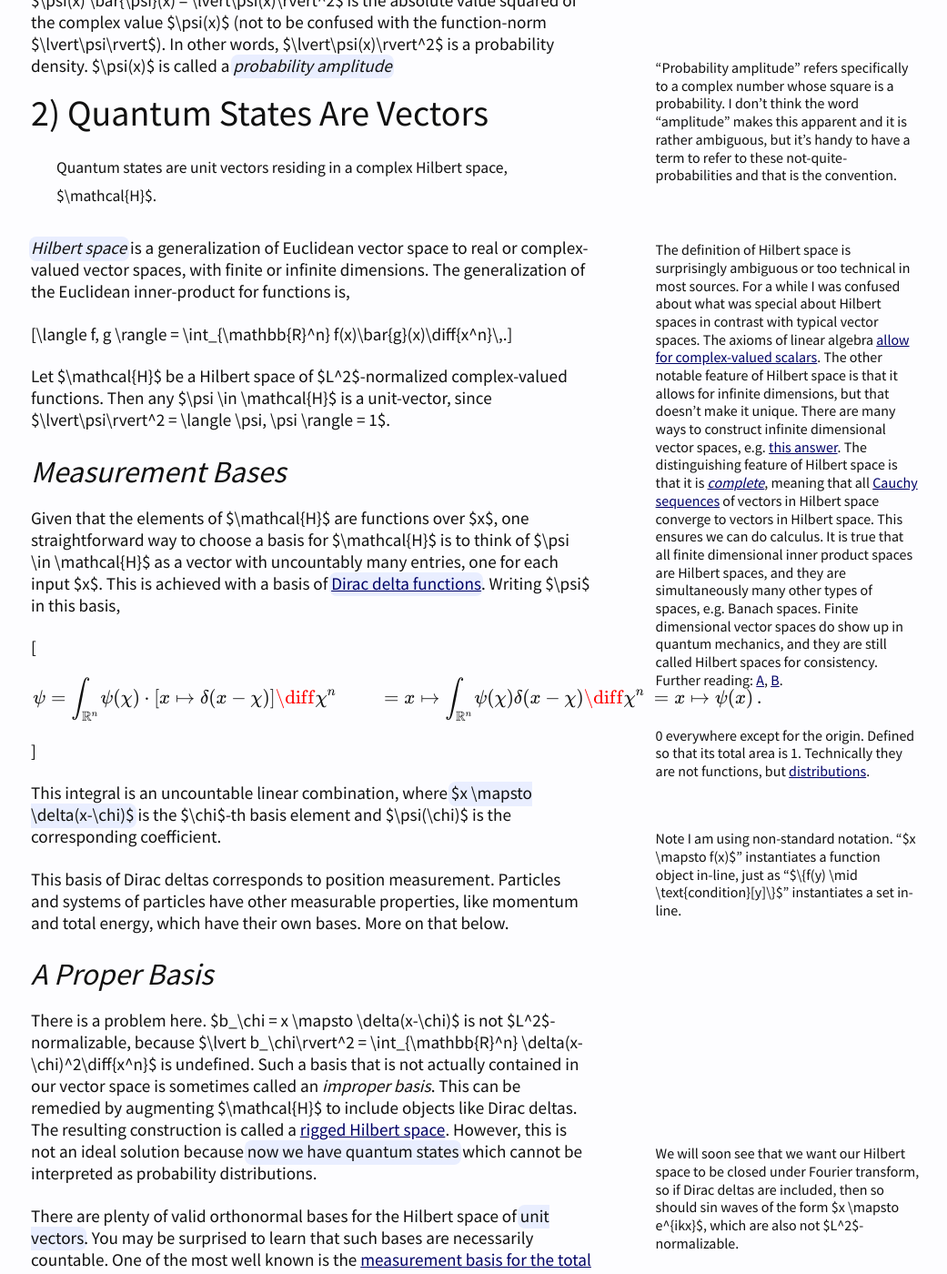
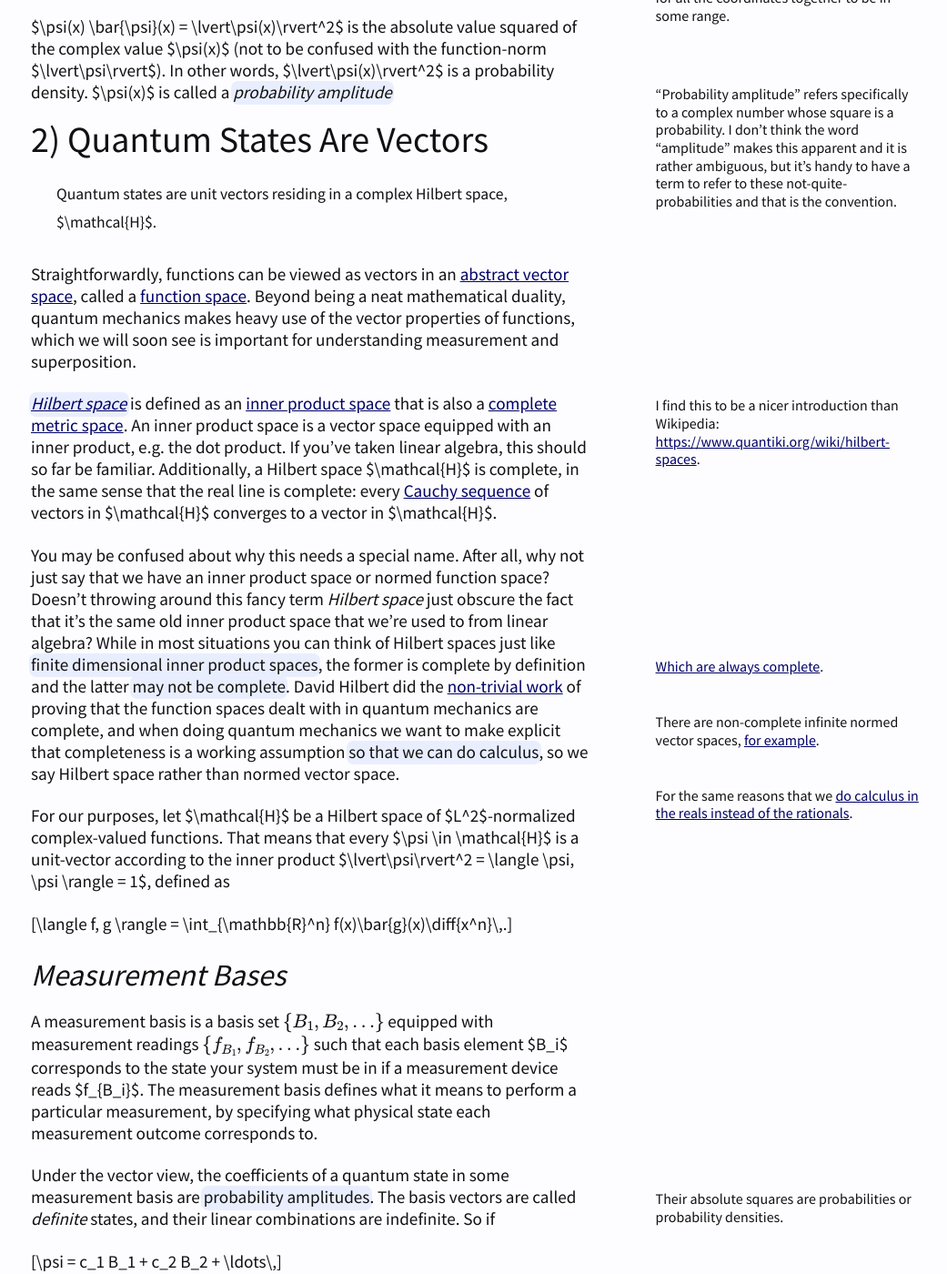
Before and after one commit to danabo/zhat, a Jekyll site: the page built from _posts/2019-12-22-quantum-minimal-conceptual-unit.md, in a window 1280 px wide and 1400 px high, scrolled down 1792 px. Shown: the whole window at 91% size, without its empty margins (126-1167 px from the left). Built offline with Jekyll 4.4.1, drawn with Linux system fonts in a browser that asks for light colours; formulas are drawn with MathJax 3; comment, search, counter and statistics services are not loaded; some of the changed text lies outside the part shown.

Commit message:
Minor fixes to quantum mechanics primer

```diff
--- a/_posts/2019-12-22-quantum-minimal-conceptual-unit.md
+++ b/_posts/2019-12-22-quantum-minimal-conceptual-unit.md
@@ -69,15 +69,33 @@
 
 > Quantum states are unit vectors residing in a complex Hilbert space, $\mathcal{H}$.
 
-{% marginnote "*Hilbert space*" "The definition of Hilbert space is surprisingly ambiguous or too technical in most sources. For a while I was confused about what was special about Hilbert spaces in contrast with typical vector spaces. The axioms of linear algebra [allow for complex-valued scalars](https://math.stackexchange.com/a/28876). The other notable feature of Hilbert space is that it allows for infinite dimensions, but that doesn't make it unique. There are many ways to construct infinite dimensional vector spaces, e.g. [this answer](https://math.stackexchange.com/a/466741). The distinguishing feature of Hilbert space is that it is [*complete*](https://en.wikipedia.org/wiki/Complete_metric_space), meaning that all [Cauchy sequences](https://en.wikipedia.org/wiki/Cauchy_sequence) of vectors in Hilbert space converge to vectors in Hilbert space. This ensures we can do calculus. It is true that all finite dimensional inner product spaces are Hilbert spaces, and they are simultaneously many other types of spaces, e.g. Banach spaces. Finite dimensional vector spaces do show up in quantum mechanics, and they are still called Hilbert spaces for consistency. Further reading: [A](https://www.quantiki.org/wiki/hilbert-spaces), [B](https://en.wikipedia.org/wiki/Hilbert_space#History)." %} is a generalization of Euclidean vector space to real or complex-valued vector spaces, with finite or infinite dimensions. The generalization of the Euclidean inner-product for functions is,
+Straightforwardly, functions can be viewed as vectors in an [abstract vector space](https://mathworld.wolfram.com/AbstractVectorSpace.html), called a [function space](https://en.wikipedia.org/wiki/Vector_space#Function_spaces). Beyond being a neat mathematical duality, quantum mechanics makes heavy use of the vector properties of functions, which we will soon see is important for understanding measurement and superposition.
+
+{% marginnote '[*Hilbert space*](https://en.wikipedia.org/wiki/Hilbert_space)' 'I find this to be a nicer introduction than Wikipedia: [https://www.quantiki.org/wiki/hilbert-spaces](https://www.quantiki.org/wiki/hilbert-spaces).' %} is defined as an [inner product space](https://en.wikipedia.org/wiki/Inner_product_space) that is also a [complete metric space](https://en.wikipedia.org/wiki/Complete_metric_space). An inner product space is a vector space equipped with an inner product, e.g. the dot product. If you've taken linear algebra, this should so far be familiar. Additionally, a Hilbert space $\mathcal{H}$ is complete, in the same sense that the real line is complete: every [Cauchy sequence](https://en.wikipedia.org/wiki/Cauchy_sequence#In_a_metric_space) of vectors in $\mathcal{H}$ converges to a vector in $\mathcal{H}$.
+
+You may be confused about why this needs a special name. After all, why not just say that we have an inner product space or normed function space? Doesn't throwing around this fancy term *Hilbert space* just obscure the fact that it's the same old inner product space that we're used to from linear algebra? While in most situations you can think of Hilbert spaces just like {% marginnote 'finite dimensional inner product spaces' '[Which are always complete](https://math.stackexchange.com/questions/1548157/finite-dimensional-vector-spaces-and-completeness).' %}, the former is complete by definition and the latter {% marginnote 'may not be complete' 'There are non-complete infinite normed vector spaces, [for example](https://www.mathcounterexamples.net/non-complete-normed-vector-space/).' %}.  David Hilbert did the [non-trivial work](https://en.wikipedia.org/wiki/Hilbert_space#History) of proving that the function spaces dealt with in quantum mechanics are complete, and when doing quantum mechanics we want to make explicit that completeness is a working assumption {% marginnote 'so that we can do calculus' 'For the same reasons that we [do calculus in the reals instead of the rationals](https://math.stackexchange.com/a/3610494).' %}, so we say Hilbert space rather than normed vector space.
+
+For our purposes, let $\mathcal{H}$ be a Hilbert space of $L^2$-normalized complex-valued functions. That means that every $\psi \in \mathcal{H}$ is a unit-vector according to the inner product $\lvert\psi\rvert^2 = \langle \psi, \psi \rangle = 1$, defined as
 
 $$
 \langle f, g \rangle = \int_{\mathbb{R}^n} f(x)\bar{g}(x)\diff{x^n}\,.
 $$
 
-Let $\mathcal{H}$ be a Hilbert space of $L^2$-normalized complex-valued functions. Then any $\psi \in \mathcal{H}$ is a unit-vector, since $\lvert\psi\rvert^2 = \langle \psi, \psi \rangle = 1$.
 
 ## Measurement Bases
+
+A measurement basis is a basis set $$\{B_1, B_2, \ldots\}$$ equipped with measurement readings $$\{f_{B_1}, f_{B_2}, \ldots\}$$ such that each basis element $B_i$ corresponds to the state your system must be in if a measurement device reads $f_{B_i}$. The measurement basis defines what it means to perform a particular measurement, by specifying what physical state each measurement outcome corresponds to.
+
+Under the vector view, the coefficients of a quantum state in some measurement basis are {%marginnote "probability amplitudes" "Their absolute squares are probabilities or probability densities." %}. The basis vectors are called *definite* states, and their linear combinations are indefinite. So if
+
+$$
+\psi = c_1 B_1 + c_2 B_2 + \ldots\,
+$$
+
+for measurement basis $$\{B_1, B_2, \ldots\}$$, when the corresponding property of $\psi$ is measured, the system will instantaneously jump to one of $B_i$ with probability $\lvert c_i\rvert^2$. This instantaneous jump is called [*wave-function collapse*](https://en.wikipedia.org/wiki/Wave_function_collapse). The experimenter will also know which of the basis states the system is in because there is a corresponding measurement readout for each (unless the measurement is degenerate). In the position basis, we recover the probability interpretation of states as functions.
+
+
+## Position Basis
 
 Given that the elements of $\mathcal{H}$ are functions over $x$, one straightforward way to choose a basis for $\mathcal{H}$ is to think of $\psi \in \mathcal{H}$ as a vector with uncountably many entries, one for each input $x$. This is achieved with a basis of {% marginnote '[Dirac delta functions](https://en.wikipedia.org/wiki/Dirac_delta_function)' '0 everywhere except for the origin. Defined so that its total area is 1. Technically they are not functions, but [distributions](https://en.wikipedia.org/wiki/Dirac_delta_function#As_a_distribution).' %}. Writing $\psi$ in this basis,
 
@@ -89,46 +107,36 @@
 \end{align}
 $$
 
-This integral is an uncountable linear combination, where {% marginnote '$x \mapsto \delta(x-\chi)$' 'Note I am using non-standard notation. "$x \mapsto f(x)$" instantiates a function object in-line, just as "$\\{f(y) \mid \text{condition}[y]\\}$" instantiates a set in-line.' %} is the $\chi$-th basis element and $\psi(\chi)$ is the corresponding coefficient.
+This integral is an uncountable linear combination, where {% marginnote '$x \mapsto \delta(x-\chi)$' 'Note I am using non-standard notation. "$x \mapsto f(x)$" instantiates a function object in-line, just as "$\\{f(y) \mid \text{condition}[y]\\}$" instantiates a set in-line.' %} is the $\chi$-th basis element and $\psi(\chi)$ is the corresponding coefficient. Note that we are not integrating over the free variable $x$ in $x \mapsto \delta(x-\chi)$, but over $\chi$ which can be viewed as an index into a continuous set of such functions.
 
 This basis of Dirac deltas corresponds to position measurement. Particles and systems of particles have other measurable properties, like momentum and total energy, which have their own bases. More on that below.
 
 ## A Proper Basis
 
-There is a problem here. $b_\chi = x \mapsto \delta(x-\chi)$ is not $L^2$-normalizable, because $\lvert b_\chi\rvert^2 = \int_{\mathbb{R}^n} \delta(x-\chi)^2\diff{x^n}$ is undefined. Such a basis that is not actually contained in our vector space is sometimes called an *improper basis*. This can be remedied by augmenting $\mathcal{H}$ to include objects like Dirac deltas. The resulting construction is called a [rigged Hilbert space](https://en.wikipedia.org/wiki/Rigged_Hilbert_space). However, this is not an ideal solution because {% marginnote "now we have quantum states" "We will soon see that we want our Hilbert space to be closed under Fourier transform, so if Dirac deltas are included, then so should sin waves of the form $x \\mapsto e^{ikx}$, which are also not $L^2$-normalizable." %} which cannot be interpreted as probability distributions.
+There is a problem here. $b_\chi = x \mapsto \delta(x-\chi)$ is not $L^2$-normalizable, because $\lvert b_\chi\rvert^2 = \int_{\mathbb{R}^n} \delta(x-\chi)^2\diff{x^n}$ is undefined. Such a basis that is not actually contained in our vector space is sometimes called an *improper basis*. This can be remedied by augmenting $\mathcal{H}$ to include objects like Dirac deltas. The resulting construction is called a [rigged Hilbert space](https://en.wikipedia.org/wiki/Rigged_Hilbert_space). However, this is not an ideal solution because {% marginnote "now we have quantum states" "We will soon see that we want our Hilbert space to be closed under Fourier transform, so if Dirac deltas are included, then so should sine waves of the form $x \\mapsto e^{ikx}$, which are also not $L^2$-normalizable." %} which cannot be interpreted as probability distributions.
 
-There are plenty of valid orthonormal bases for the Hilbert space of {% marginnote 'unit vectors' 'And also $L^2$-normalized functions.' %}. You may be surprised to learn that such bases are necessarily countable. One of the most well known is the [measurement basis for the total energy of the harmonic oscillator](https://en.wikipedia.org/wiki/Quantum_harmonic_oscillator#Hamiltonian_and_energy_eigenstates).
+There are plenty of valid orthonormal bases for the Hilbert space of {% marginnote 'unit vectors' 'And also $L^2$-normalized functions.' %}. You may be surprised to learn that such bases are necessarily countable, as opposed to the uncountable basis of Dirac delta functions. One of the most well known is the [measurement basis for the total energy of the harmonic oscillator](https://en.wikipedia.org/wiki/Quantum_harmonic_oscillator#Hamiltonian_and_energy_eigenstates).
 
 $$
 \mathcal{B} = \{x \mapsto(-1)^n(2^nn!\sqrt{\pi})^{-\frac{1}{2}}e^{\frac{x^2}{2}}\frac{\diff{^n}}{\diff{x^n}}\left[e^{-x^2}\right]\,\mid\, n \in \mathbb{N}\}\,.
 $$
 
 Symbolically these functions look quite complicated, but you can get a sense for the pattern of what these functions look like as $n$ increases:
-![](https://upload.wikimedia.org/wikipedia/commons/thumb/9/9e/Herm5.svg/900px-Herm5.svg.png)
-*Plot of first 6 basis functions: 0 (black), 1 (red), 2 (blue), 3 (yellow), 4 (green), and 5 (magenta). Note that these are real-valued functions. Source: [https://en.wikipedia.org/wiki/Hermite_polynomials#Hermite_functions](https://en.wikipedia.org/wiki/Hermite_polynomials#Hermite_functions).
- {% fixme %}Image caption font{% endfixme %}*
+{% extfigure https://upload.wikimedia.org/wikipedia/commons/thumb/9/9e/Herm5.svg/900px-Herm5.svg.png 'Plot of first 6 basis functions: 0 (black), 1 (red), 2 (blue), 3 (yellow), 4 (green), and 5 (magenta). Note that these are real-valued functions. Source: <a href="https://en.wikipedia.org/wiki/Hermite_polynomials#Hermite_functions">https://en.wikipedia.org/wiki/Hermite_polynomials#Hermite_functions</a>' %}
 
-It's amazing that can write any function in $\mathcal{H}$ as a linear combination of the functions in $\mathcal{B}$, i.e. any continuous complex-valued $L^2$-normalized function can be written as a weighted sum of these functions. We can also use $\mathcal{B}$ to explicitly construct our $L^2$-normalized Hilbert space,
+It's amazing that can write {% marginnote 'any function in $\mathcal{H}$' 'Any continuous complex-valued $L^2$-normalized function.' %} as a countable linear combination of these strange looking functions in $\mathcal{B}$. This is convenient, because we can now explicitly construct our $L^2$-normalized Hilbert space,
 
 $$
-\mathcal{H} = \{c_0H_0(x) + c_1H_1(x) + c_2H_2(x) + \ldots \,|\, c_0,c_1,c_2,\ldots\in\mathbb{C}\}\,,
+\mathcal{H} = \left\{c_0H_0(x) + c_1H_1(x) + c_2H_2(x) + \ldots \,\middle\vert\, c_0,c_1,c_2,\ldots\in\mathbb{C}\right\}\,,
 $$
 
 where $H_n(x) \in \mathcal{B}$ is the $n$-th [Hermite function](https://en.wikipedia.org/wiki/Hermite_polynomials#Definition).
 
 ## Punchline: Uncertainty Principle From Change Of Basis
 
-Under the vector view, the coefficients of a quantum state in some measurement basis are {%marginnote "probability amplitudes" "Their absolute squares are probabilities or probability densities." %}. The basis vectors are called *definite* states, and their linear combinations are indefinite. So if
+*Superposition* is the name given to the physical phenomenon of a system being in an indefinite state, meaning that when you observe some property the outcome is probabilistic. Mathematically superposition is modeled by linear combinations of definite states. A key facet of quantum mechanics is that a system cannot be {% marginnote "simultaneously definite" "Unless the measurements [commute](https://en.wikipedia.org/wiki/Complete_set_of_commuting_observables)." %} with respect to different simultaneous measurement bases. We get this phenomenon for free out of the framework of linear algebra, by representing properties to be measured as orthonormal bases in Hilbert space.
 
-$$
-\psi = c_1 B_1 + c_2 B_2 + \ldots\,
-$$
-
-for measurement basis $\\{B_1, B_2, \ldots\\}$, when the corresponding property of $\psi$ is measured, the system will instantaneously jump to one of $B_i$ with probability $\lvert c_i\rvert^2$. This instantaneous jump is called [*wave-function collapse*](https://en.wikipedia.org/wiki/Wave_function_collapse). The experimenter will also know which of the basis states the system is in because there is a corresponding measurement readout for each (unless the measurement is degenerate). In the position basis, we recover the probability interpretation of states as functions.
-
-*Superposition* is the name given to the physical phenomenon of a system being in an indefinite state, meaning that when you observe some property the outcome is probabilistic. Mathematically superposition is modeled by linear combinations of definite states. A key facet of quantum mechanics is that multiple measurable properties of a system cannot be {% marginnote "simultaneously definite" "Aside from so-called [commuting observables](https://en.wikipedia.org/wiki/Complete_set_of_commuting_observables)." %}. We get this phenomenon for free out of the framework of linear algebra, by representing properties to be measured as orthonormal bases in Hilbert space.
-
-The famous example is position and momentum. Both these properties of a particle cannot be known at the same time. We saw that the position (improper) basis for one spatial coordinate is
+A classic example is position and momentum. Both these properties of a particle cannot be known at the same time. We saw that the position (improper) basis for one spatial coordinate is
 
 $$
 \mathcal{B}_\text{x} = \{x \mapsto \delta(x - \chi) \mid \chi \in \mathbb{R}\}\,.
@@ -140,7 +148,7 @@
 \mathcal{B}_\text{p} = \{x \mapsto \frac{1}{\sqrt{2\pi}}e^{ipx} \mid p \in \mathbb{R}\}\,.
 $$
 
-The real part of these functions are sin waves. An element $[x \mapsto \delta(x - \chi)] \in \mathcal{B}_\text{x}$ of the position basis can be written as a linear combination of momentum basis elements,
+The real part of these functions are sine waves. An element $[x \mapsto \delta(x - \chi)] \in \mathcal{B}_\text{x}$ of the position basis can be written as a linear combination of momentum basis elements,
 
 $$
 \begin{align}
@@ -157,10 +165,8 @@
 
 # Conclusion
 
-This definition of quantum state is very helpful for visualizing what your system looks like in physical space. The vector definition is unfortunately more abstract and can often obscure the connection to physical space. The vector definition has its own benefits. In my opinion, knowing how to go between both definitions is optimal for understanding.
+The function definition of quantum state is very helpful for visualizing what your system looks like in physical space. The vector definition lets you see quantum measurement, superposition and other quantum phenomenon. The vector definition is unfortunately more abstract and can often obscure the connection to physical space. In my opinion, knowing how to go between both views is optimal for understanding.
 
 I didn't touch on how quantization comes into play, i.e. discrete measurement outcomes. In short, discrete measurement bases result in discrete measurement readouts. For example, total energy will be discrete for particles in potential wells, and continuous for free particles. What determines whether the measurement basis will be continuous or discrete, and how to derive these bases all together, is a complicated matter that gets into [spectral theory of linear operators](https://en.wikipedia.org/wiki/Spectral_theory). Maybe a topic of a future post.
 
 It's important to point out is that [measurement in quantum mechanics](https://en.wikipedia.org/wiki/Measurement_in_quantum_mechanics) is not explained, but [taken as given](https://en.wikipedia.org/wiki/Wave_function_collapse#History_and_context). The non-determinism of measurement outcomes is part of the [axioms of quantum mechanics](https://en.wikipedia.org/wiki/Dirac%E2%80%93von_Neumann_axioms), at least under the Copenhagen interpretation. There are alternative interpretations which deny wave-function collapse, notably [pilot-wave](https://en.wikipedia.org/wiki/Many-worlds_interpretation) and [many-worlds](https://en.wikipedia.org/wiki/Many-worlds_interpretation).
-
-{% fixme %} spelling! {% endfixme %}
```
